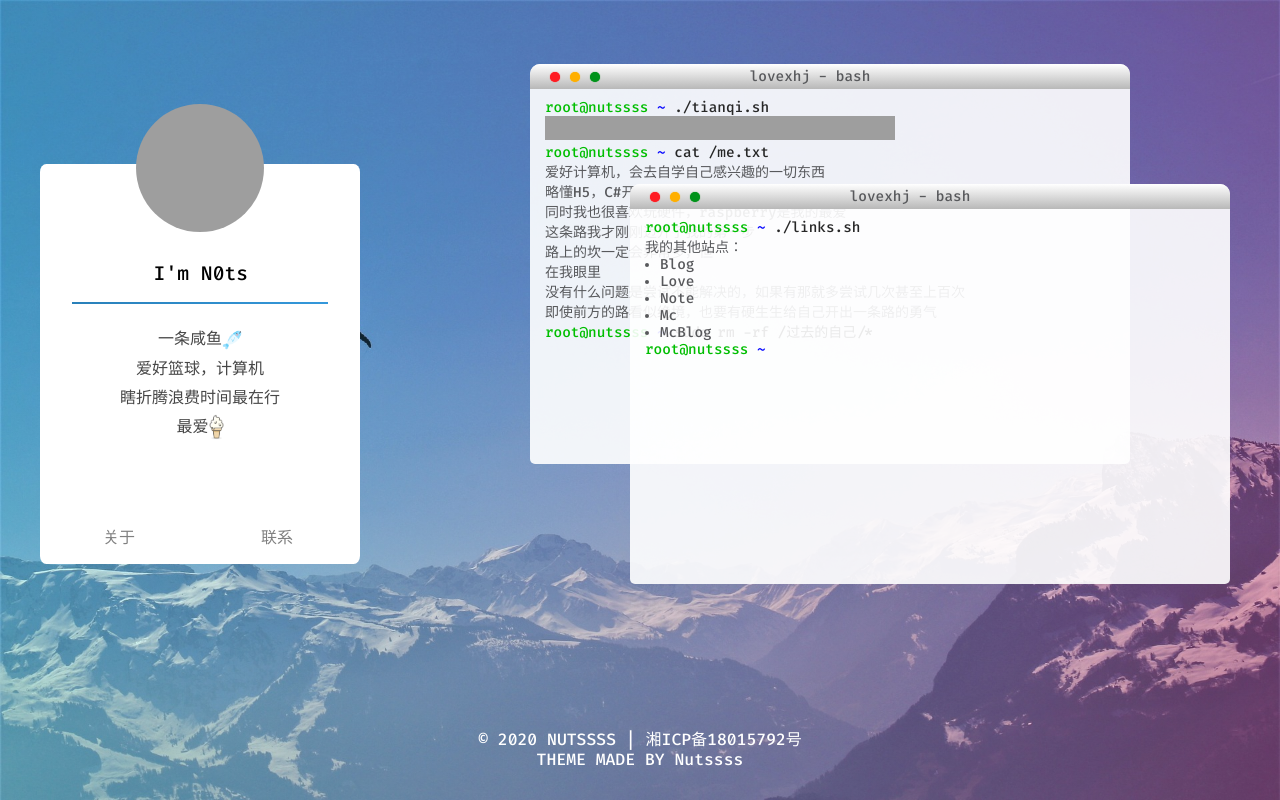
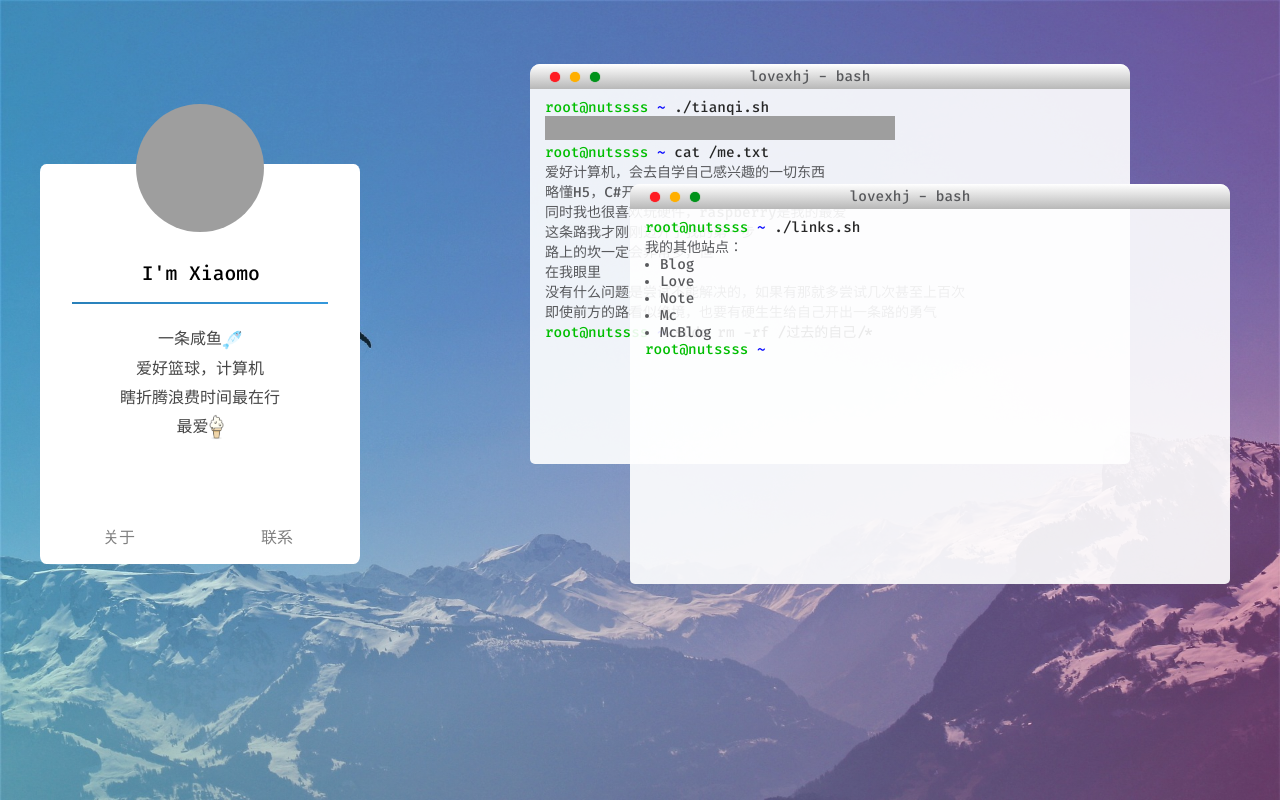
Before and after one commit to xiaoclover/Home-page, a plain HTML site: page page/mp.html in a window 1280 px wide. Drawn offline with Linux system fonts and the light colour scheme; grey boxes are pictures that could not be loaded.

Commit message:
github action update

```diff
--- a/page/mp.html
+++ b/page/mp.html
@@ -10,7 +10,7 @@
   <meta name="keywords" content="这里是网站关键词">
   <link rel="stylesheet" type="text/css" href="./css/FiraCode.css">
   <link rel="stylesheet" type="text/css" href="./css/nutssss.css">
-  <link rel="icon" href="./favicon.ico">
+  <link rel="icon" href="favicon.ico">
 </head>
 
 <body>
@@ -21,7 +21,7 @@
       <div class="headPhoto"></div>
       <!-- 介绍 -->
       <div class="meBox-title">
-        <p>I'm N0ts</p>
+        <p>I'm Xiaomo</p>
         <div class="fg"></div>
       </div>
       <div class="meBox-text">
@@ -109,10 +109,7 @@
   </div>
 
   <!-- 页脚 -->
-  <div id="footer">
-    <p>© 2020 NUTSSSS | <a href="http://beian.miit.gov.cn">湘ICP备18015792号</a></p>
-    <p>THEME MADE BY <a href="https://nutssss.cn/">Nutssss</a></p>
-  </div>
+  <div id="footer"></div>
 </body>
 
 </html>
```
Also changed, not shown: index.html (+1 -1 lines), page/mp2.html (added, +20 -0 lines).
